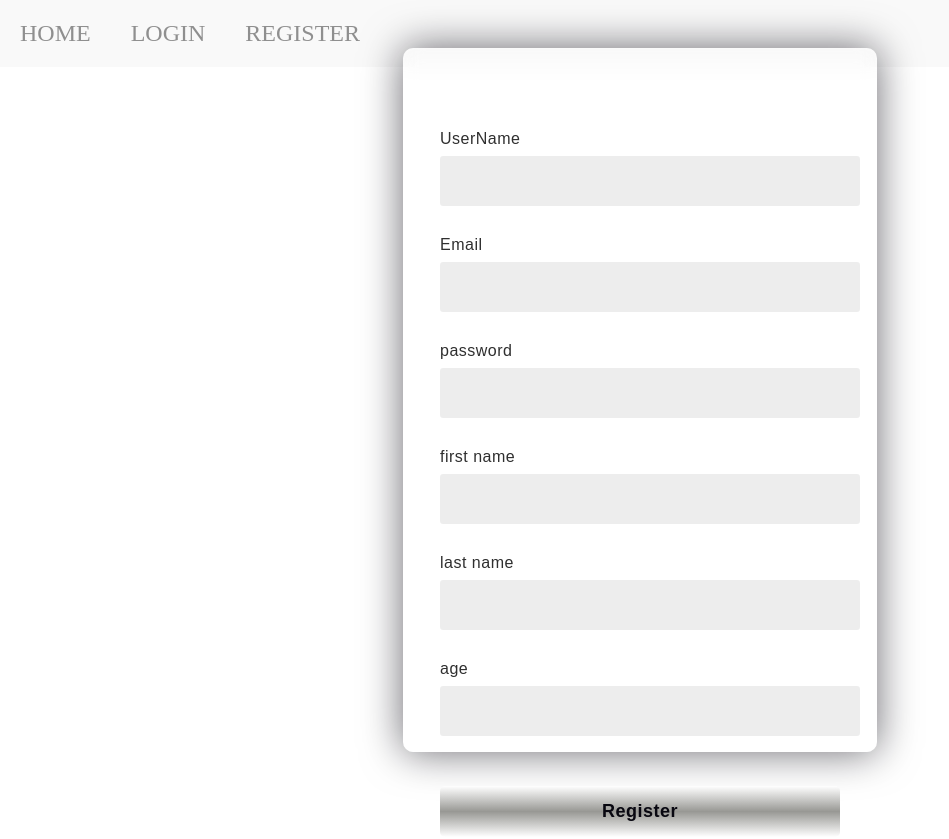
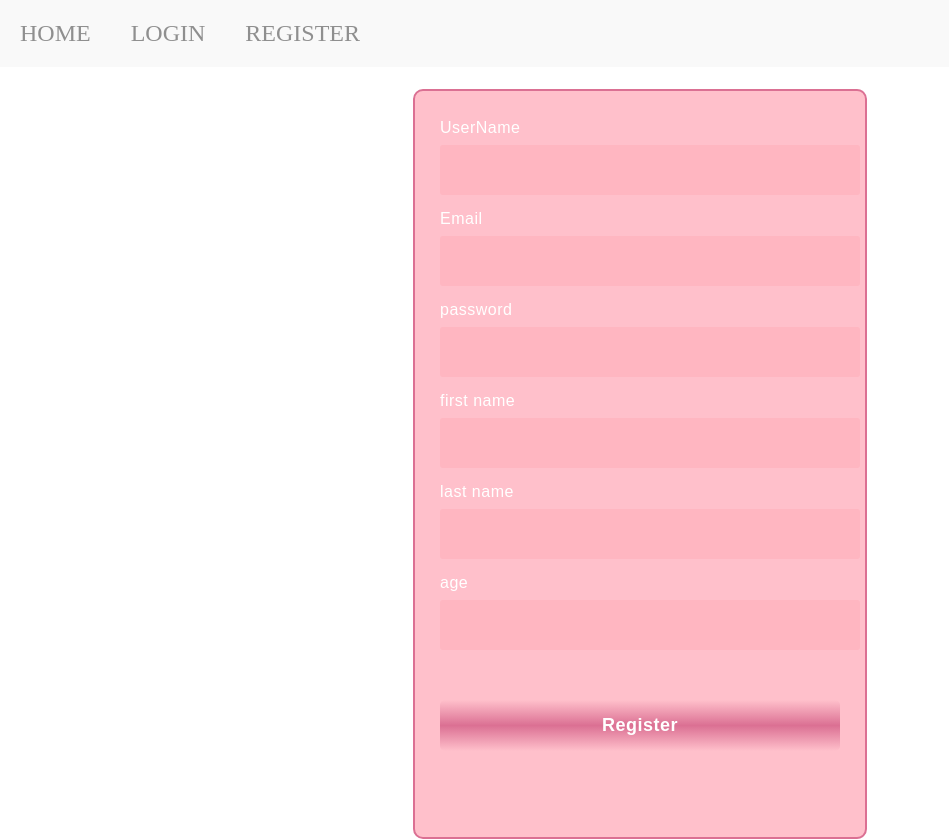
Before and after one commit to Gabriela1719/Korisnicka_sucelja, a Vue app: page /#/register in a window 1280 px wide. Shown: the whole page, without its empty margins (0-949 px from the left). Built offline with nearby package versions, Linux system fonts and the light colour scheme; a web font is replaced by a local one; what vue3-star-ratings would draw is missing.

Commit message:
Update Register.vue

```diff
--- a/src/views/Register.vue
+++ b/src/views/Register.vue
@@ -30,9 +30,10 @@
 import Navbar from "../components/Navbar";
 export default {
   name: "App",
-  components: {Navbar},
+  components: { Navbar},
 }
 </script>
+
 <style>
 *:before,
 *:after{
@@ -42,12 +43,12 @@ export default {
 }
 .background{
   width: 480px;
-  height: 720px;
+  height: 730px;
   position: absolute;
   transform: translate(-50%,-50%);
   left: 50%;
   top: 50%;
-  color: white;
+  color: pink;
 }
 .background .shape{
   height: 200px;
@@ -73,28 +74,29 @@ export default {
   bottom: -80px;
 }*/
 form{
-  height: 75%;
+  height: 90%;
   width: 400px;
-  background-color: rgba(255,255,255,0.13);
+  background-color: pink;
   position: absolute;
   transform: translate(-50%,-50%);
-  top: 50%;
+  top: 58%;
   left: 50%;
   border-radius: 10px;
   backdrop-filter: blur(10px);
-  border: 2px solid rgba(255,255,255,0.1);
-  box-shadow: 0 0 40px rgba(8,7,16,0.6);
-  padding: 50px 35px;
+  border: 2px solid palevioletred;
+  box-shadow: 0 0 40px white;
+  padding: 13px 25px;
+
 }
 form *{
   font-family: 'Poppins',sans-serif;
-  color: #2f2f2f;
+  color: white;
   letter-spacing: 0.5px;
   outline: none;
   border: none;
 }
 form h3{
-  font-size: 32px;
+  font-size: 2px;
   font-weight: 500;
   line-height: 42px;
   text-align: center;
@@ -102,16 +104,16 @@ form h3{
 
 label{
   display: block;
-  margin-top: 30px;
+  margin-top: 15px;
   font-size: 16px;
-  font-weight: 500;
-  color: #2f2f2f;
+  font-weight: 400;
+  color: white;
 }
 input{
   display: block;
   height: 50px;
   width: 100%;
-  background-color: rgba(3, 3, 3, 0.07);
+  background-color: lightpink;
   border-radius: 3px;
   padding: 0 10px;
   margin-top: 8px;
@@ -124,8 +126,8 @@ input{
 .btn-register{
   margin-top: 50px;
   width: 100%;
-  background: linear-gradient(white, #989894, white);
-  color: #080710;
+  background: linear-gradient(pink, palevioletred, pink);
+  color: white;
   padding: 15px 0;
   font-size: 18px;
   font-weight: 600;
@@ -153,4 +155,5 @@ input{
 .social i{
   margin-right: 4px;
 }
+
 </style>
```
